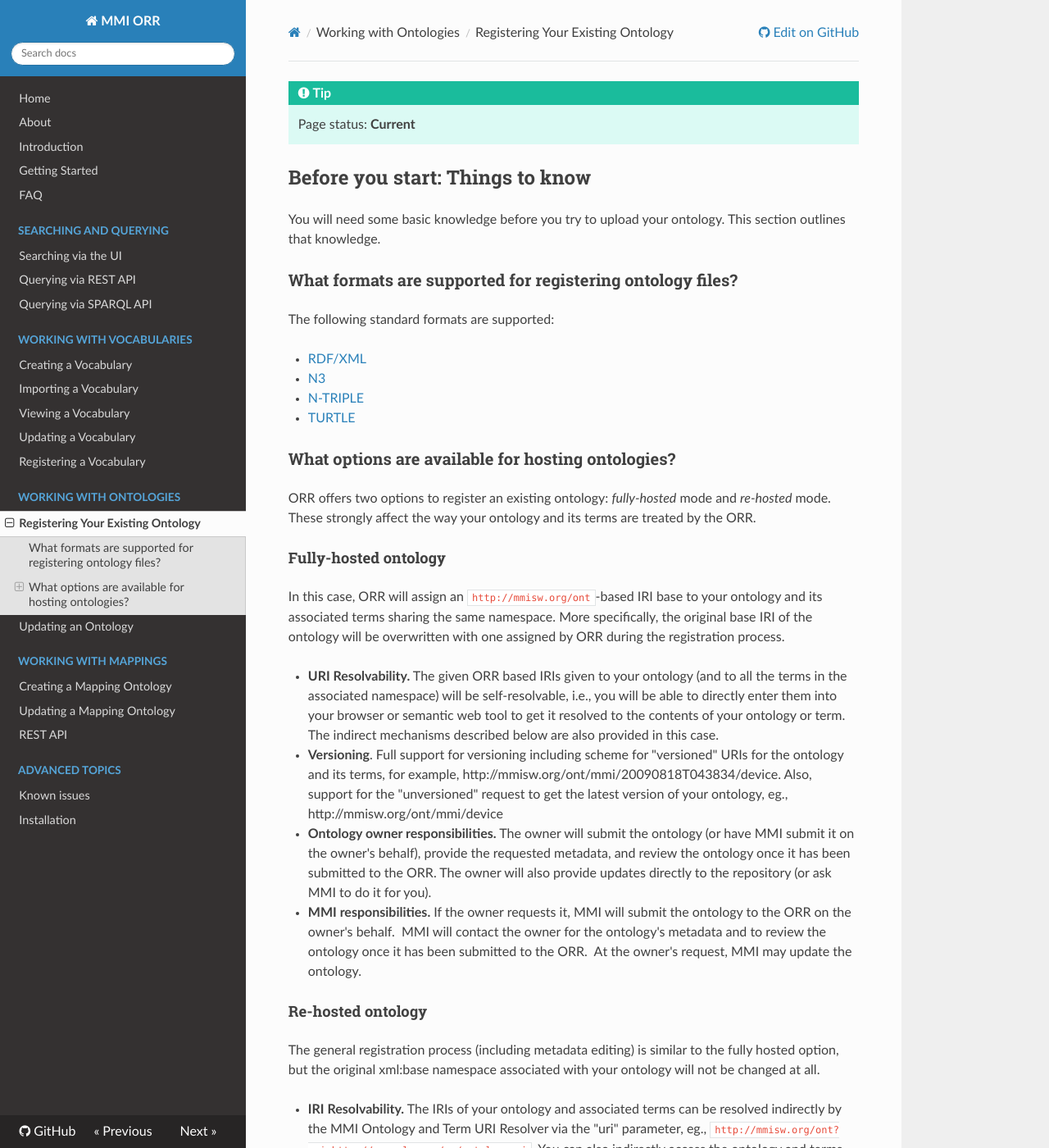
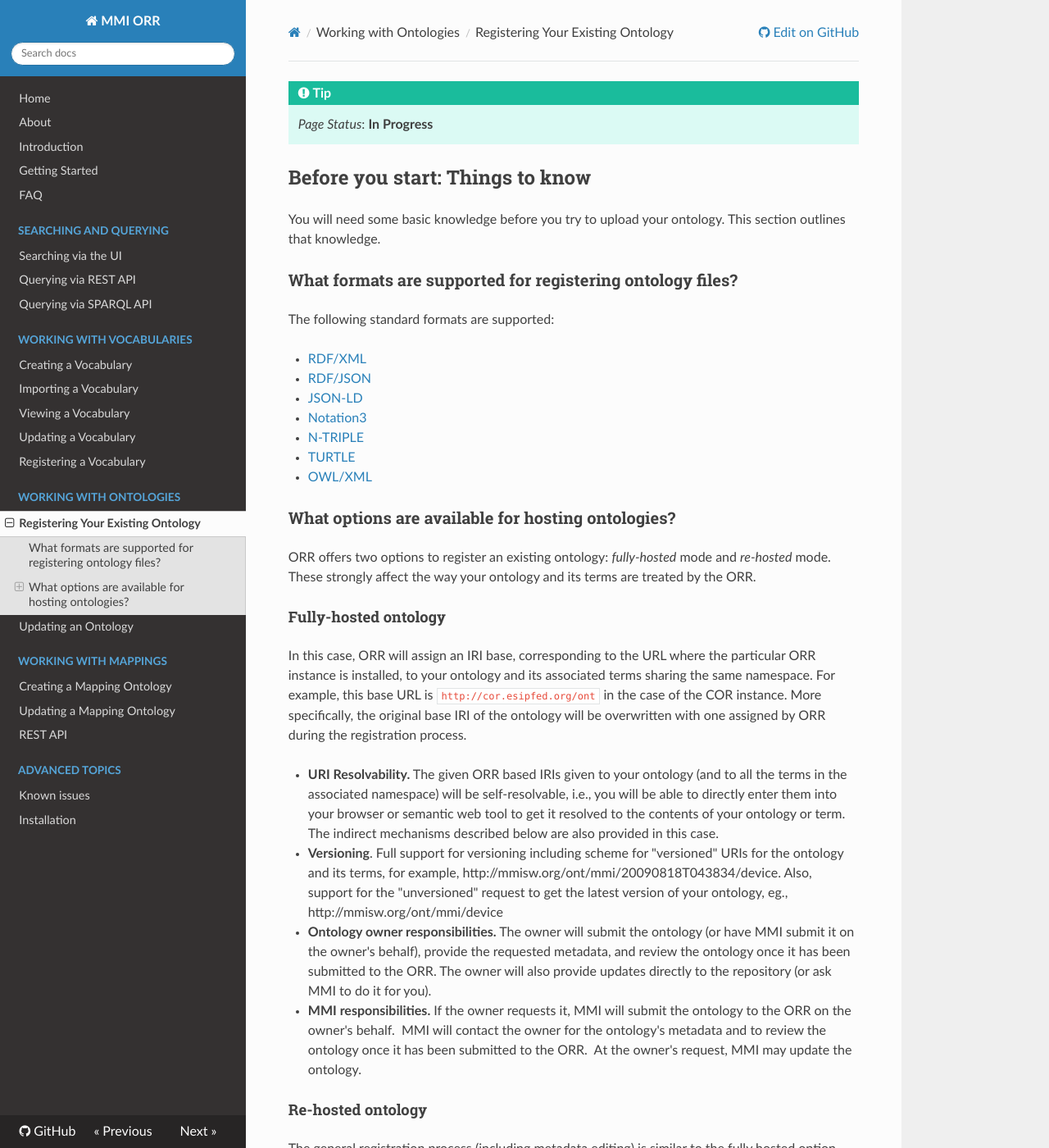
Before and after one commit to mmisw/mmiorr-docs, an MkDocs documentation site: the page built from docs/ontology/new.md, in a window 1280 px wide and 1400 px high. Shown: the whole window at 82% size. Built offline with MkDocs 1.6.1, drawn with Linux system fonts in a browser that asks for light colours; nearby versions of some CDN libraries; old or Windows-style settings are respelled for this version of MkDocs.

Commit message:
adjustments in ontology/new  (but still needs more revisions)

```diff
--- a/docs/ontology/new.md
+++ b/docs/ontology/new.md
@@ -1,5 +1,5 @@
 !!! tip
-    Page status: **Current**
+    _Page Status_: **In Progress**
 
 ## Before you start: Things to know
 
@@ -9,10 +9,13 @@ You will need some basic knowledge before you try to upload your ontology. This
 
 The following standard formats are supported:
 
-*   [RDF/XML](http://www.w3.org/TR/2004/REC-rdf-syntax-grammar-20040210/)
-*   [N3](http://en.wikipedia.org/wiki/Notation_3)
-*   [N-TRIPLE](http://en.wikipedia.org/wiki/N-Triples)
-*   [TURTLE](http://en.wikipedia.org/wiki/Turtle_%28syntax%29)
+*   [RDF/XML](https://www.w3.org/TR/REC-rdf-syntax/)
+*   [RDF/JSON](https://www.w3.org/TR/rdf-json/)
+*   [JSON-LD](https://www.w3.org/TR/json-ld/)
+*   [Notation3](https://www.w3.org/TeamSubmission/n3/)
+*   [N-TRIPLE](https://www.w3.org/TR/n-triples/)
+*   [TURTLE](https://www.w3.org/TeamSubmission/turtle/)
+*   [OWL/XML](https://www.w3.org/TR/owl-xml-serialization/)
 
 ### What options are available for hosting ontologies?
 
@@ -21,8 +24,11 @@ These strongly affect the way your ontology and its terms are treated by the ORR
 
 #### Fully-hosted ontology
 
-In this case, ORR will assign an `http://mmisw.org/ont`-based IRI base to your ontology and its associated
-terms sharing the same namespace. More specifically, the original base IRI of the ontology will be
+In this case, ORR will assign an IRI base, corresponding to the URL where the particular ORR
+instance is installed, to your ontology and its associated
+terms sharing the same namespace.
+For example, this base URL is `http://cor.esipfed.org/ont` in the case of the COR instance.
+More specifically, the original base IRI of the ontology will be
 overwritten with one assigned by ORR during the registration process.
 
 *   **URI Resolvability.** The given ORR based IRIs given to your ontology (and to all the terms in the
```
